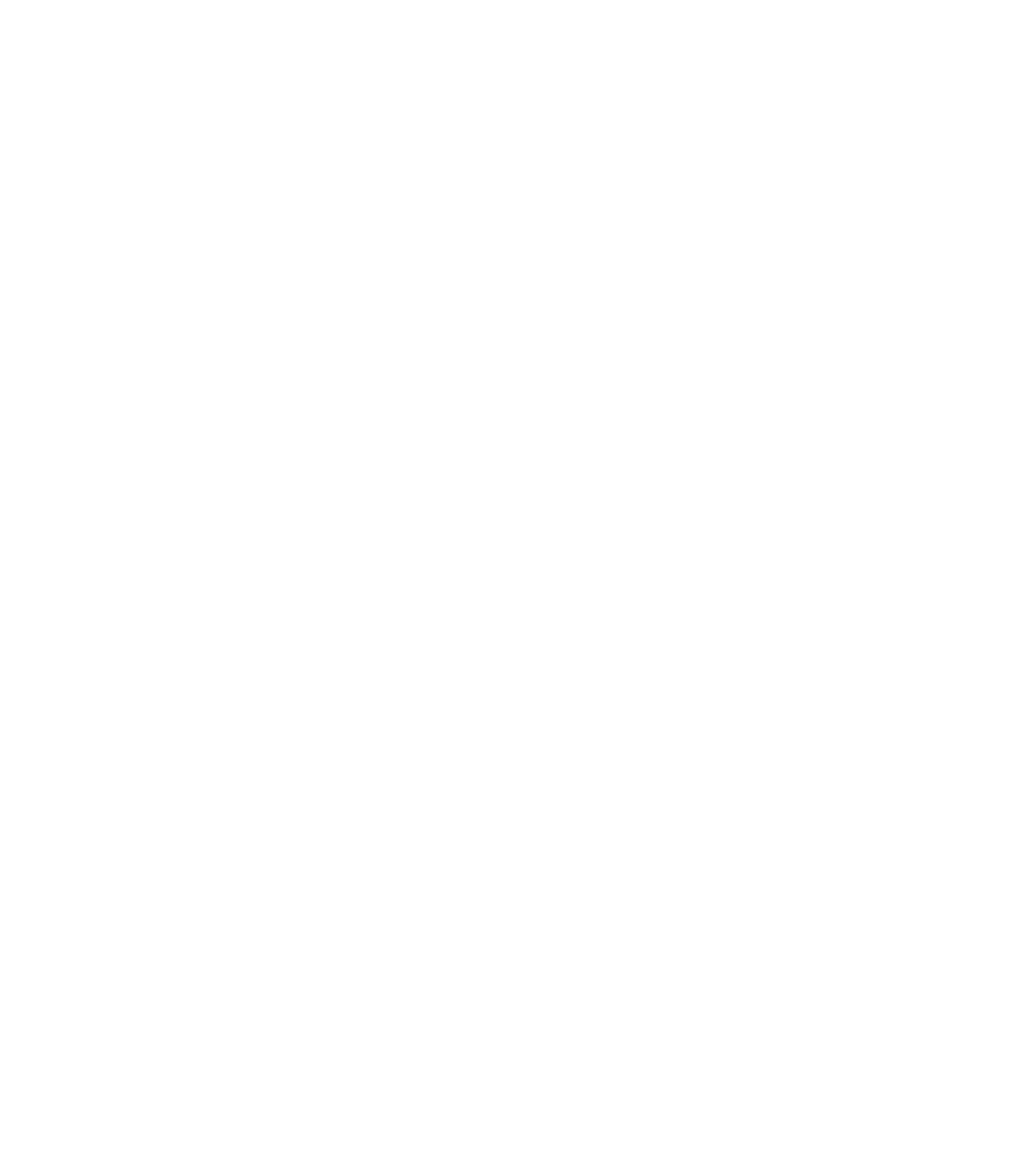
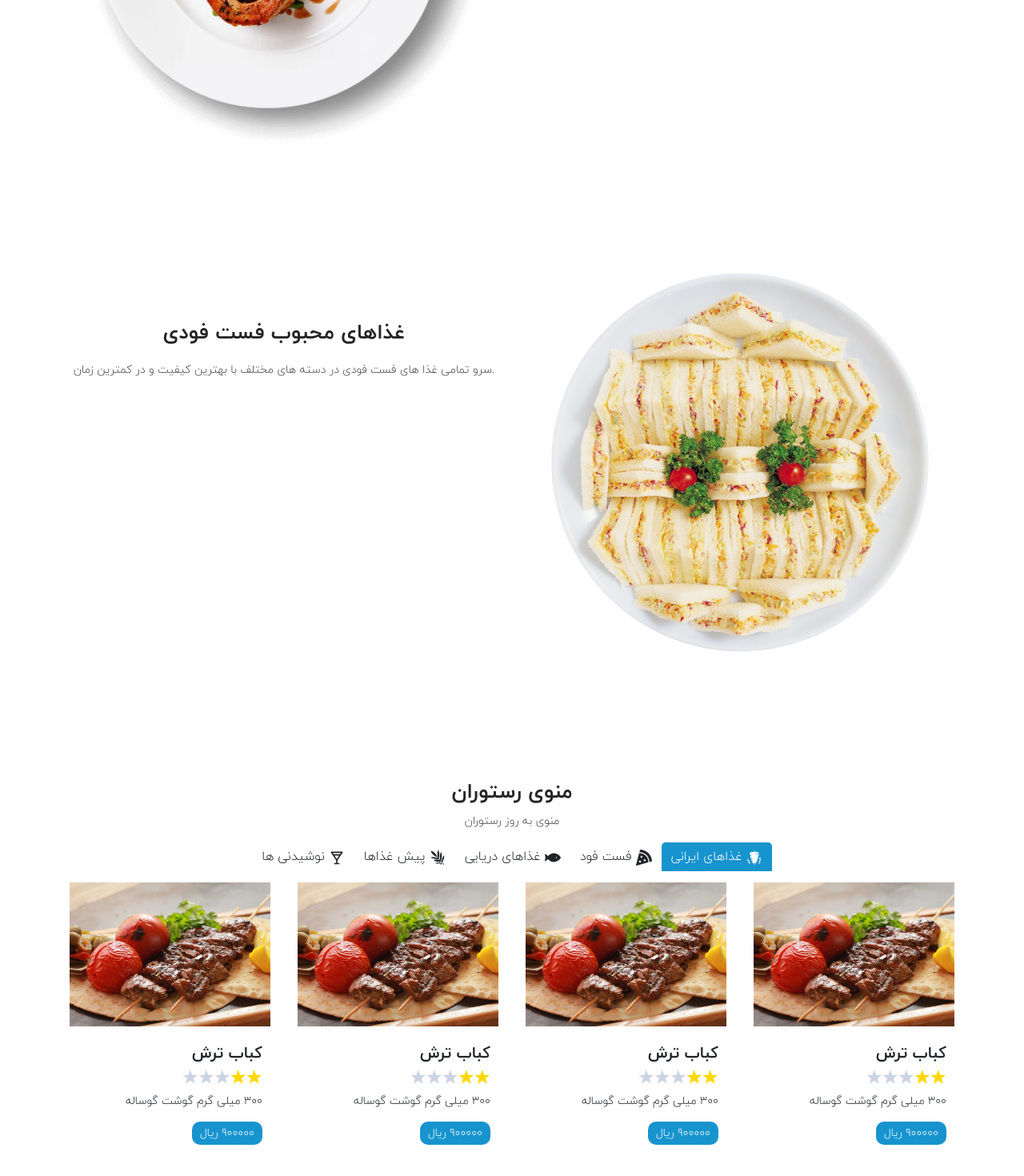
Before and after one commit to hamidrezaramzani/ramsar-restaurant, a Next.js app: page / in a window 1280 px wide. Shown: the part 1204-2674 px from the top of the page at 80% size. Before the commit the page ends 840 px from the top, so only its background shows below. Built offline with nearby package versions, Linux system fonts and the light colour scheme.

Commit message:
Create Restaurant Menus Section

```diff
--- /dev/null
+++ b/Components/Menus/FoodItem.js
@@ -0,0 +1,35 @@
+import { Row, Col, Container } from 'react-bootstrap'
+import {menus , food_item, food_item_price , food_item_content , food_item_data} from '../../styles/Menus.module.css';
+import StarRatings from 'react-star-ratings';
+import Link from 'next/link'
+import {RiInformationFill} from 'react-icons/ri'
+const FoodItem = () => {
+	const selectStar = (rate) => {
+		console.log(rate)
+	}
+	return (
+<Col xs="12" md="3" className={[food_item , "mb-5"]}>
+                                    <div className={food_item_content}>
+                                        <img src={"/images/kabab_torsh.jpg"} />
+                                        <div className={food_item_data}>
+                                            <h4>کباب ترش</h4>
+                                              <StarRatings
+										          rating={2}
+										          starRatedColor="gold"
+										          numberOfStars={5}
+										          changeRating={selectStar}
+										          name='rating'
+										        />
+
+										        <p>
+										        300 میلی گرم گوشت گوساله
+												</p>
+
+												<span>900000 ریال</span>
+                                        </div>
+                                    </div>
+                                </Col>
+		)
+}
+
+export default FoodItem;
--- /dev/null
+++ b/Components/Menus/Restaurant.js
@@ -0,0 +1,44 @@
+import React from 'react'
+import { Row, Col, Container } from 'react-bootstrap'
+import { Tab, Tabs, TabList, TabPanel } from 'react-tabs';
+import 'react-tabs/style/react-tabs.css';
+import {menus , food_item, food_item_price , food_item_content , food_item_data} from '../../styles/Menus.module.css';
+import {FaFish , FaPizzaSlice} from 'react-icons/fa'
+import {GiKebabSpit , GiOlive} from 'react-icons/gi'
+import {BiDrink} from 'react-icons/bi'
+import FoodItem from './FoodItem'
+function Restaurant() {
+    return (
+        <Container className="py-5">
+            <Row>
+                <Col className={menus}>
+                <h2>منوی رستوران</h2>
+                <p>منوی به روز رستوران</p>
+                    <Tabs>
+                        <TabList>
+                             <Tab><GiKebabSpit />غذاهای ایرانی</Tab>
+                            <Tab><FaPizzaSlice />فست فود</Tab>
+                            <Tab><FaFish />غذاهای دریایی</Tab>
+                            <Tab><GiOlive />پیش غذاها</Tab>
+                            <Tab><BiDrink />نوشیدنی ها</Tab>
+                        </TabList>
+
+                        <TabPanel>
+                            <Row className="justify-content-center">
+                                <FoodItem />
+                                <FoodItem />
+                                <FoodItem />
+                                <FoodItem />
+                            </Row>
+                        </TabPanel>
+                        <TabPanel>
+                            <h2>Any content 2</h2>
+                        </TabPanel>
+                    </Tabs>
+                </Col>
+            </Row>
+        </Container>
+    )
+}
+
+export default Restaurant
--- a/package.json
+++ b/package.json
@@ -14,7 +14,9 @@
     "react": "17.0.2",
     "react-bootstrap": "^2.0.0-beta.6",
     "react-dom": "17.0.2",
-    "react-icons": "^4.2.0"
+    "react-icons": "^4.2.0",
+    "react-star-ratings": "^2.3.0",
+    "react-tabs": "^3.2.2"
   },
   "devDependencies": {
     "eslint": "7.32.0",
--- a/pages/index.js
+++ b/pages/index.js
@@ -1,4 +1,6 @@
 import Header from '../Components/Header/Header'
+import Content from '../Components/Content/Content'
+import RestaurantMenu from '../Components/Menus/Restaurant'
 import Head from 'next/head'
 export default function Home() {
     return (
@@ -7,6 +9,8 @@
                 <title>وبسایت رستوران و کافی شاپ رامسر</title>
             </Head>
             <Header />
+            <Content />
+            <RestaurantMenu />
         </>
     )
 }
--- a/styles/Home.module.css
+++ b/styles/Home.module.css
@@ -78,3 +78,67 @@
     margin-left: 5px;
     font-size:16px;
 }
+
+
+.image img{
+    display: block;
+    margin:0 auto;
+    border-radius: 20px;
+    object-fit: cover;
+}
+.image{
+    height:500px;
+    position: relative;
+}
+
+.image img{
+    position: absolute;
+    top: 0;
+    right: 0;
+    left: 0;
+    bottom: 0;
+    margin: auto;
+}
+
+.content_1{
+    padding: 50px 0;
+}
+.content_data{
+    padding-top: 70px;
+    display: flex;
+    flex-direction: column;
+    align-items: center;
+}
+.content_data h2{
+    font:26px ikb;
+    color: #252525;
+    text-align: center;
+}
+
+.content_data h2 div{
+    float: right;
+}
+
+.content_data a{
+    float: right;
+    margin: 0 0 0 10px;
+    font:15px ik;
+}
+
+.content_data p{
+    display: block;
+    text-align: center;
+    font:14px ik;
+    color:#454545;
+    line-height: 40px;
+}
+
+.content_header_effect{
+    width: 100px;
+    height: 3px;
+    background: #999;
+    border-radius: 50px;
+    margin-left: 10px;
+    display: block;
+    float: right;
+}
--- /dev/null
+++ b/styles/Menus.module.css
@@ -0,0 +1,71 @@
+.menus{
+    direction: rtl;
+}
+.menus > h2{
+    font:26px ikb;
+    color: #252525;
+    text-align: center;
+}
+
+.menus > p {
+    display: block;
+    text-align: center;
+    font:14px ik;
+    color:#454545;
+}
+
+.food_item{
+    text-align: center;
+}
+.food_item_content{
+    padding: 5px;
+    position: relative;
+}
+
+.food_item_content img{
+    width: 100%;
+    height: 180px;
+    object-fit: cover;
+    transition: all .5s ease;
+
+}
+
+.food_item_content img:hover{
+    filter: grayscale(50%);
+    transition: all .5s ease;
+}
+
+
+.food_item_data{
+    height: 130px;
+    background: #fff;
+    border-radius: 10px;
+    padding: 20px 10px;
+}
+
+.food_item_data h4{
+    font: 20px ikb;
+    text-align:right ;
+    margin: 0;
+}
+
+
+.food_item_data p{
+    display: block;
+    text-align: right;
+    font: 14px ik;
+    float: right;
+    width: 100%;
+    padding: 10px 0 0 0;
+}
+
+.food_item_data span{
+    display: block;
+    text-align: right;
+    font: 14px ik;
+    float: right;
+    color:#fff;
+    padding: 5px 10px;
+    border-radius: 10px;
+    background: rgb(23, 148, 206);
+}
--- a/styles/globals.css
+++ b/styles/globals.css
@@ -1,14 +1,15 @@
 body {
-    padding: 0;
-    margin : 0;
+    padding   : 0;
+    margin    : 0;
     overflow-x: hidden;
-    direction: ltr;
+    direction : ltr;
 }
 
-ul{
-    padding: 0;
+ul {
+    padding   : 0;
     list-style: none;
 }
+
 a {
     text-decoration: none;
 }
@@ -32,3 +33,46 @@
 .ikb {
     font-family: ikb;
 }
+
+
+@keyframes spin {
+    from {
+        transform: rotate(0deg);
+    }
+
+    to {
+        transform: rotate(360deg);
+    }
+}
+.react-tabs__tab-list {
+    display        : flex;
+    justify-content: center;
+    border         : none!important;
+}
+
+.react-tabs__tab {
+    border: none!important;
+    font-family: ik;
+}
+.react-tabs__tab svg{
+    margin-left:5px;
+    font-size:20px;
+}
+
+.react-tabs__tab--selected{
+    border: none!important;
+    background-color: rgb(23, 148, 206)!important;
+    color: #fff!important;
+    }
+
+.star-container{
+    padding: 0!important;
+}
+.star-container svg{
+    width: 20px!important;
+    height: 20px!important;
+}
+
+.star-ratings{
+    float: right;
+}
```
Also changed, not shown: 1 other file (tests, documents, lock files or other folders).
